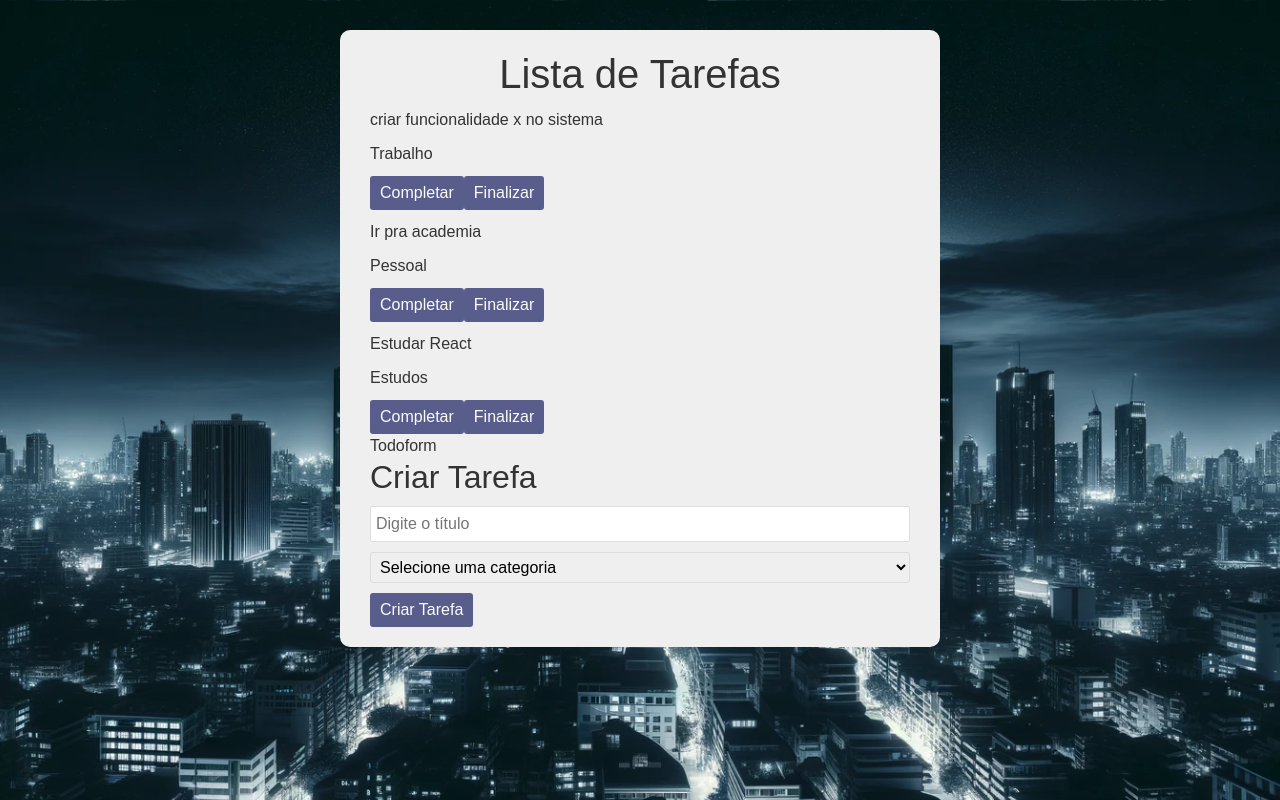
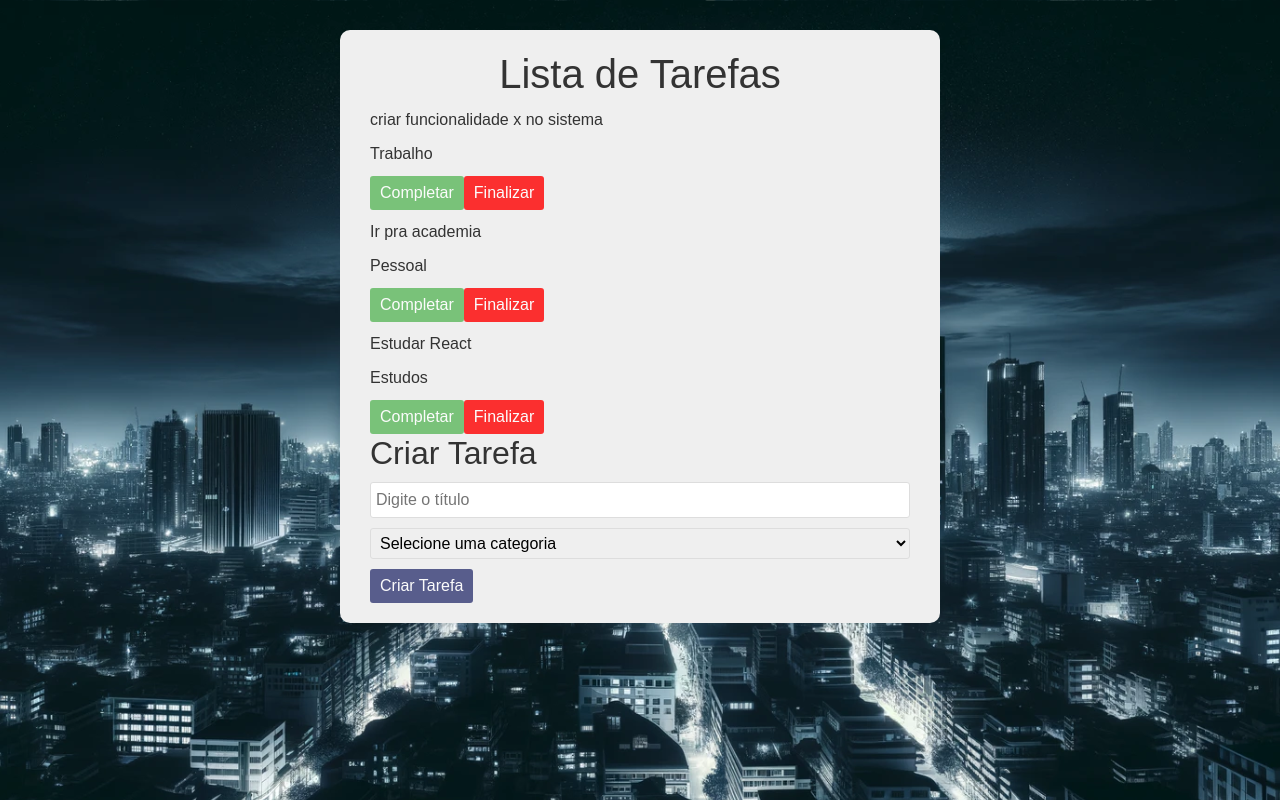
Before and after one commit to lauron15/ToDoList, a React (Create React App) app in the folder ClientApp/: page / in a window 1280 px wide. Shown: the top 800 px of the page. Built offline with nearby package versions, Linux system fonts and the light colour scheme.

Commit message:
The second Commit

```diff
--- a/ClientApp/src/App.css
+++ b/ClientApp/src/App.css
@@ -48,6 +48,14 @@ button:hover{
     opacity: 1;
 }
 
+.complete{
+    background-color: #5cb85c;
+}
+
+.remove{
+    background-color: #ff0000;
+}
+
 .todo-form {
     padding-bottom: 1.5rem;
 }
--- a/ClientApp/src/App.jsx
+++ b/ClientApp/src/App.jsx
@@ -30,7 +30,7 @@ function App() {
         <h1> Lista de Tarefas</h1>
         <div className="todo-list">
             {todos.map((todo) => (
-                <Todo todo={todo} />))} </div>
+                <Todo key={todo.id} todo={todo} />))} </div>
         <Todoform/>
     </div>;
 }
--- a/ClientApp/src/components/TodoItem.jsx
+++ b/ClientApp/src/components/TodoItem.jsx
@@ -8,8 +8,8 @@ const TodoItem = ({ todo }) => {
                 <p className="category">{todo.category}</p>
             </div>
             <div>
-                <button>Completar</button>
-                <button>Finalizar</button>
+                <button className="complete">Completar</button>
+                <button className="remove">Finalizar</button>
             </div>
         </div>
     );
--- a/ClientApp/src/components/Todoform.jsx
+++ b/ClientApp/src/components/Todoform.jsx
@@ -1,23 +1,39 @@
-import React from "react";
-
+import { useState } from "react";
 
 const Todoform = () => {
-    return <div>Todoform
-        <h2>Criar Tarefa</h2>
-        <form>
-            <input type="text" placeholder="Digite o título">
-            </input>
-            <select>
-                <option value= "">Selecione uma categoria</option>
-                <option value="Trabalho">Trabalho</option>
-                <option value="Pessoal">Pessoal</option>
-                <option value="Estudos">Selecione uma categoria</option>
+    const [value, setValue] = useState("");
+    const [category, setCategory] = useState("");
 
-            </select>
-            <button type="submit"> Criar Tarefa </button>
+    const handleSubmit = (e) => {
+        e.preventDefault();
+        if (!value || !category) return;
+        setValue("");
+        setCategory("");
+    };
 
-        </form>
-    </div>;
+    return (
+        <div>
+            <h2>Criar Tarefa</h2>
+            <form onSubmit={handleSubmit}>
+                <input
+                    type="text"
+                    placeholder="Digite o título"
+                    value={value}
+                    onChange={(e) => setValue(e.target.value)}
+                />
+                <select
+                    value={category}
+                    onChange={(e) => setCategory(e.target.value)}
+                >
+                    <option value="">Selecione uma categoria</option>
+                    <option value="Trabalho">Trabalho</option>
+                    <option value="Pessoal">Pessoal</option>
+                    <option value="Estudos">Estudos</option>
+                </select>
+                <button type="submit">Criar Tarefa</button>
+            </form>
+        </div>
+    );
 };
 
 export default Todoform;
```
